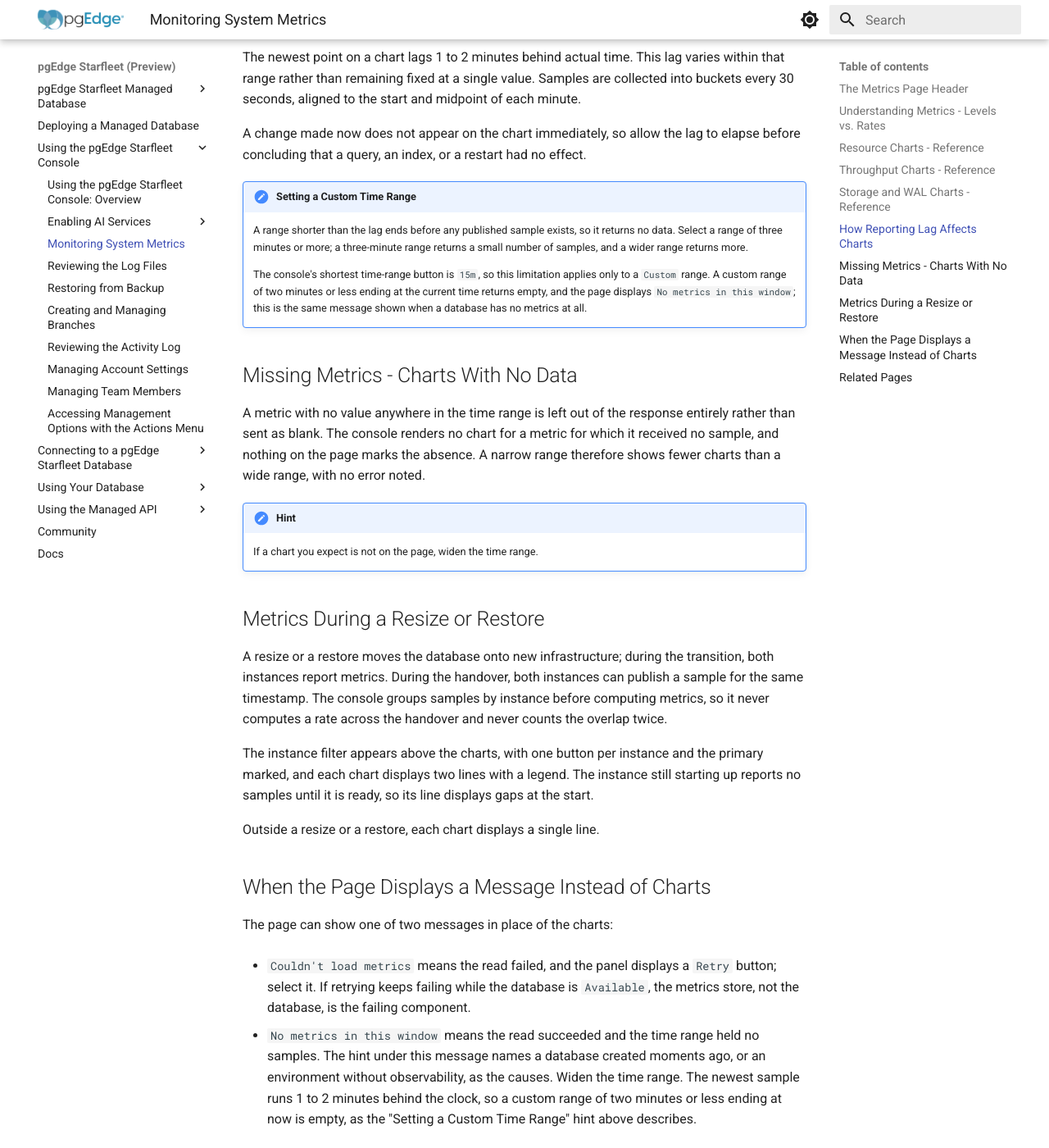
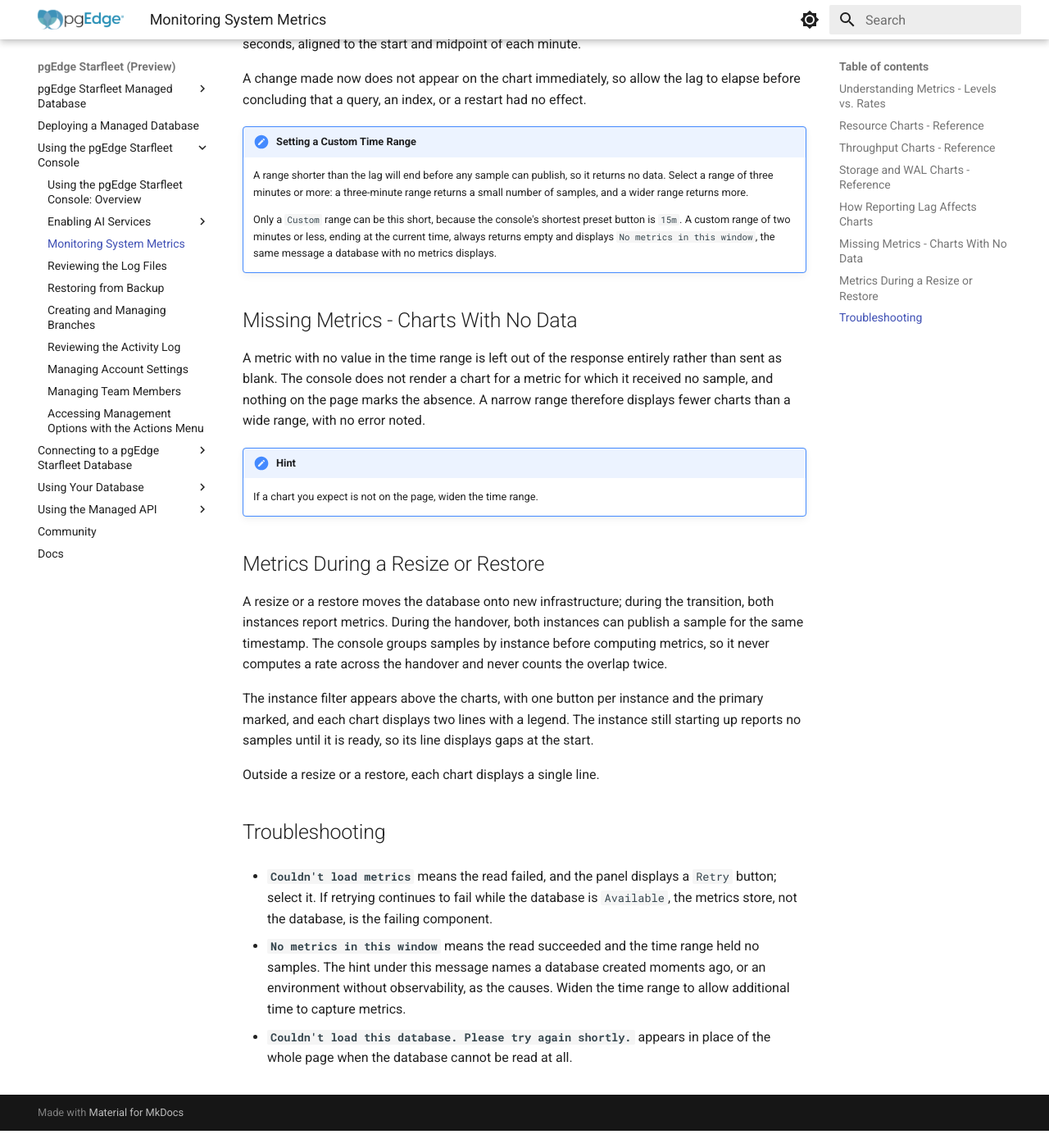
Before and after one commit to pgEdge/pgedge-starfleet-docs, an MkDocs documentation site: the page built from docs/managed/using_console/managed_metrics.md, in a window 1280 px wide and 1400 px high, scrolled down 5144 px. Shown: the whole window at 82% size. Built offline with MkDocs 1.6.1 and Material for MkDocs 9.7.7, drawn with Linux system fonts in a browser that asks for light colours; after the commit the page ends 6523 px from its top, so only the background shows below that; some of the changed text lies outside the part shown.

Commit message:
Review pass: metrics page
Fix vague verbs (shows/shown -> displays), standardize bullets to
"-", drop a redundant page-header heading and the Related Pages
section (a Next-Steps-style list), rename the message section to
Troubleshooting, bold its message text, fold the whole-page-failure
message into the bullet list, convert the level/rate explanation
into a bulleted list, and tighten several sentences.

```diff
--- a/docs/managed/using_console/managed_metrics.md
+++ b/docs/managed/using_console/managed_metrics.md
@@ -10,8 +10,6 @@ The `Metrics` page displays five headline tiles and nineteen charts, grouped
 into `Resources`, `Throughput`, and `Storage and WAL`. Select any chart to
 expand it for a closer look.
 
-## The Metrics Page Header
-
 The header sits at the top of the `Metrics` page.
 
 ![The Metrics page header](../images/managed_metrics_header.png)
@@ -19,15 +17,15 @@ The header sits at the top of the `Metrics` page.
 The header displays the name and status of the current database, followed by
 controls for the charts displayed below:
 
-* Use the time-range buttons (`15m`, `1h`, `6h`, `24h`, `7d`, or `Custom`) to
+- Use the time-range buttons (`15m`, `1h`, `6h`, `24h`, `7d`, or `Custom`) to
   change the period displayed. The console remembers the choice per database.
 
-* Use the row of buttons below the time-range buttons to display metrics for
+- Use the row of buttons below the time-range buttons to display metrics for
   `All` reporting instances, or select a single instance to display metrics for
   that one only. The console marks the primary, and the row appears only when
   more than one instance reports.
 
-* Toggle `Live` to enable or disable automatic updates. `Live` is on by default
+- Toggle `Live` to enable or disable automatic updates. `Live` is on by default
   and refreshes on a cadence set by the time range. Applying a `Custom` range
   disables the `Live` control. When `Live` is enabled, the header displays how
   long ago the charts were last updated. Select the refresh icon to update the
@@ -43,7 +41,7 @@ warning banner reports how many samples were affected and when the database was
 most recently unavailable.
 
 Live refresh runs at a different cadence for each time range; a wider range
-averages the metrics to keep the graph legible. The following table shows
+averages the metrics to keep the graph legible. The following table displays
 the refresh cadence and point count for each time range:
 
 | Time range | Refresh | Points plotted |
@@ -56,17 +54,18 @@ the refresh cadence and point count for each time range:
 
 ## Understanding Metrics - Levels vs. Rates
 
-Every chart plots metrics as either a level or a rate.
+Every chart plots metrics as either a level or a rate:
 
-A **level** plots the value as the database reported it. A blank means the
-database published no metrics for that sample.
+- A **level** plots the value as the database reported it. A blank means
+  the database published no metrics for that sample.
 
-A **rate** plots the change since the previous sample, divided by the number of
-seconds between the two. The first point of any rate series is always blank,
-because there is no previous sample to subtract, and a sample whose neighbor is
-missing is also blank. A counter that restarts at zero, which happens when the
-container restarts, produces a negative difference, which the console renders
-as one gap rather than as a downward spike.
+- A **rate** plots the change since the previous sample, divided by the
+  number of seconds between the two. The first point of any rate series
+  is always blank, because there is no previous sample to subtract, and
+  a sample whose neighbor is missing is also blank. A counter that
+  restarts at zero, which happens when the container restarts, produces
+  a negative difference, which the console renders as one gap rather
+  than as a downward spike.
 
 ## Resource Charts - Reference
 
@@ -104,7 +103,7 @@ table describes each chart:
 | Network out | The amount of network traffic sent by the database per second. | `network_transmit_bytes_total` | Rate |
 
 `Cache hit ratio` is blank rather than zero when neither hits nor reads moved
-between two samples, so an idle database shows gaps here rather than a flat
+between two samples, so an idle database displays gaps here rather than a flat
 line.
 
 ## Storage and WAL Charts - Reference
@@ -136,23 +135,23 @@ elapse before concluding that a query, an index, or a restart had no effect.
 
 !!! hint "Setting a Custom Time Range"
 
-    A range shorter than the lag ends before any published sample exists, so it
-    returns no data. Select a range of three minutes or more; a three-minute
+    A range shorter than the lag will end before any sample can publish, so it
+    returns no data. Select a range of three minutes or more: a three-minute
     range returns a small number of samples, and a wider range returns more.
 
-    The console's shortest time-range button is `15m`, so this limitation
-    applies only to a `Custom` range. A custom range of two minutes or less
-    ending at the current time returns empty, and the page displays `No metrics
-    in this window`; this is the same message shown when a database has no
-    metrics at all.
+    Only a `Custom` range can be this short, because the console's shortest
+    preset button is `15m`. A custom range of two minutes or less, ending
+    at the current time, always returns empty and displays `No metrics in
+    this window`, the same message a database with no metrics
+    displays.
 
 ## Missing Metrics - Charts With No Data
 
-A metric with no value anywhere in the time range is left out of the response
-entirely rather than sent as blank. The console renders no chart for a metric
-for which it received no sample, and nothing on the page marks the absence. A
-narrow range therefore shows fewer charts than a wide range, with no error
-noted.
+A metric with no value in the time range is left out of the response
+entirely rather than sent as blank. The console does not render a chart
+for a metric for which it received no sample, and nothing on the page
+marks the absence. A narrow range therefore displays fewer charts than
+a wide range, with no error noted.
 
 !!! hint
 
@@ -173,31 +172,17 @@ displays gaps at the start.
 
 Outside a resize or a restore, each chart displays a single line.
 
-## When the Page Displays a Message Instead of Charts
+## Troubleshooting
 
-The page can show one of two messages in place of the charts:
-
-* `Couldn't load metrics` means the read failed, and the panel displays a
-  `Retry` button; select it. If retrying keeps failing while the database
+- **`Couldn't load metrics`** means the read failed, and the panel displays a
+  `Retry` button; select it. If retrying continues to fail while the database
   is `Available`, the metrics store, not the database, is the failing
   component.
 
-* `No metrics in this window` means the read succeeded and the time range
+- **`No metrics in this window`** means the read succeeded and the time range
   held no samples. The hint under this message names a database created
   moments ago, or an environment without observability, as the causes.
-  Widen the time range. The newest sample runs 1 to 2 minutes behind the
-  clock, so a custom range of two minutes or less ending at now is empty,
-  as the "Setting a Custom Time Range" hint above describes.
+  Widen the time range to allow additional time to capture metrics.
 
-The first is a failed request and the second is an empty range. A database
-that cannot be read at all displays
-`Couldn't load this database. Please try again shortly.` in place of the
-whole page.
-
-## Related Pages
-
-The following pages cover related monitoring tasks:
-
-* [Reviewing the Activity Log](managed_activity_log.md) describes the resize
-  and the restore that put two instances on the charts.
-* [Restoring from Backup](managed_backups.md) describes the restore itself.
+- **`Couldn't load this database. Please try again shortly.`** appears in
+  place of the whole page when the database cannot be read at all.
```
